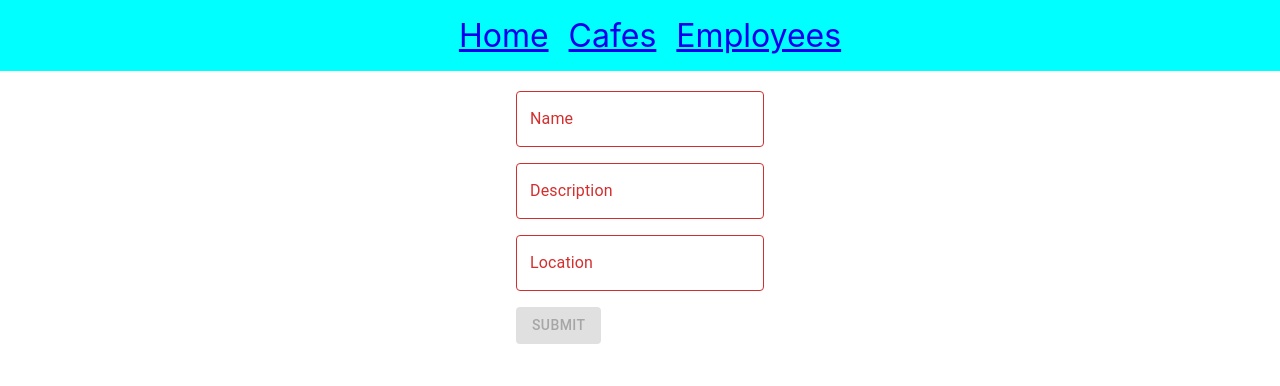
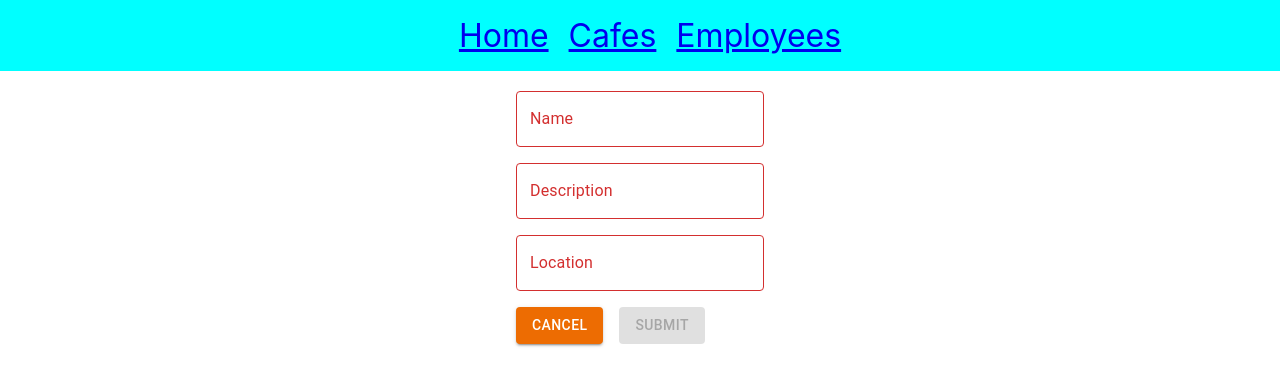
Before and after one commit to gihanwijesinghe/pet-cafe-react, a React (Create React App) app: page /cafes/create in a window 1280 px wide. Shown: the top 386 px of the page. Built offline with nearby package versions, Linux system fonts and the light colour scheme.

Commit message:
cancel button added

```diff
--- a/src/components/cafe/createCafe.tsx
+++ b/src/components/cafe/createCafe.tsx
@@ -22,6 +22,10 @@ const CreateCafe: React.FC = () => {
 
   const formValidation = () => {
     return form.name.length > 0 && form.description.length > 0 && form.location.length > 0;
+  };
+
+  const onCancel = () => {
+    navigate("/cafes");
   };
 
   return (
@@ -57,6 +61,13 @@ const CreateCafe: React.FC = () => {
         ></TextField>
       </Grid>
       <Grid item>
+        <Grid container spacing={2}>
+          <Grid item>
+            <Button variant="contained" color="warning" onClick={onCancel}>
+              Cancel
+            </Button>
+          </Grid>
+          <Grid item>
             {loading ? (
               <>Loading...</>
             ) : (
@@ -66,6 +77,8 @@ const CreateCafe: React.FC = () => {
             )}
           </Grid>
         </Grid>
+      </Grid>
+    </Grid>
   );
 };
 
```
Lines whose indentation alone changed are shown as unchanged.
